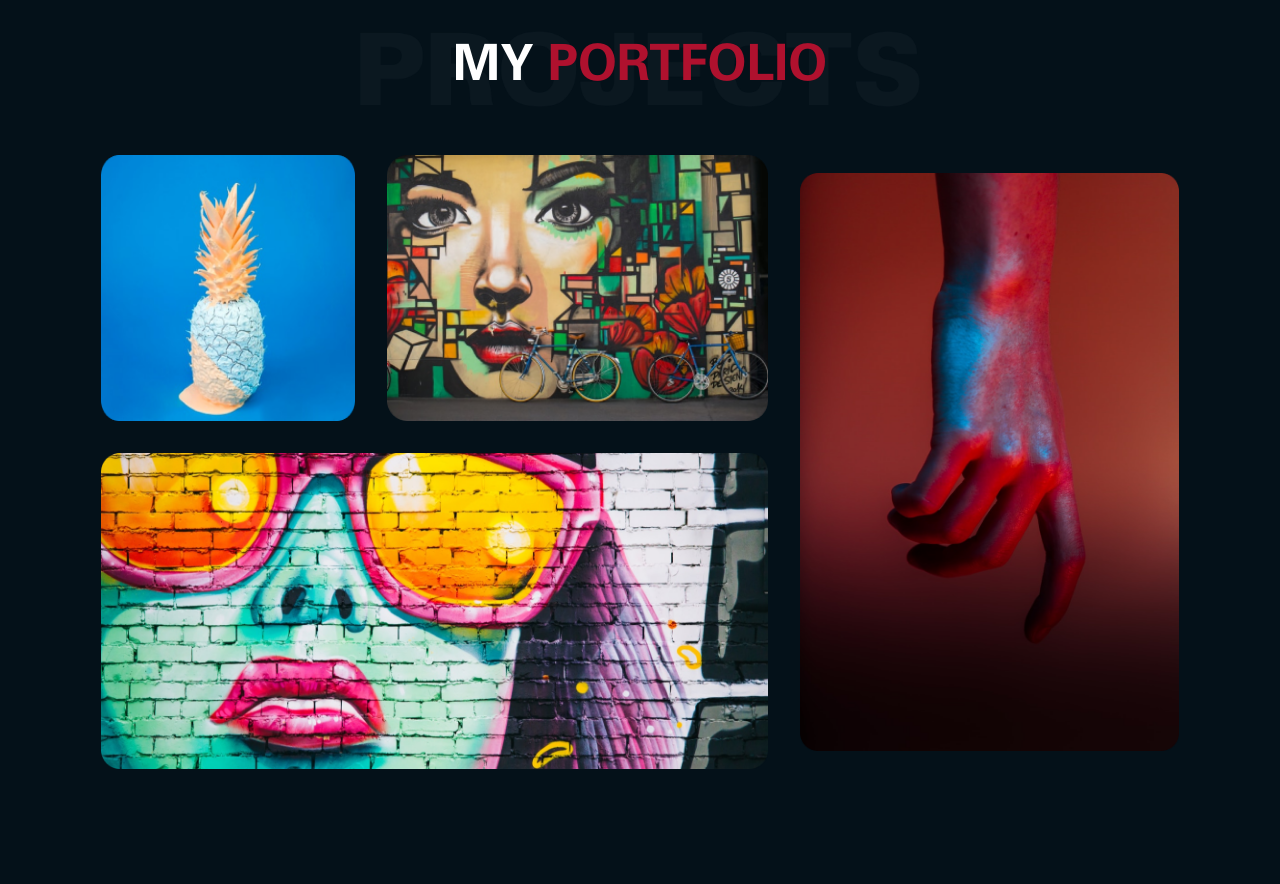
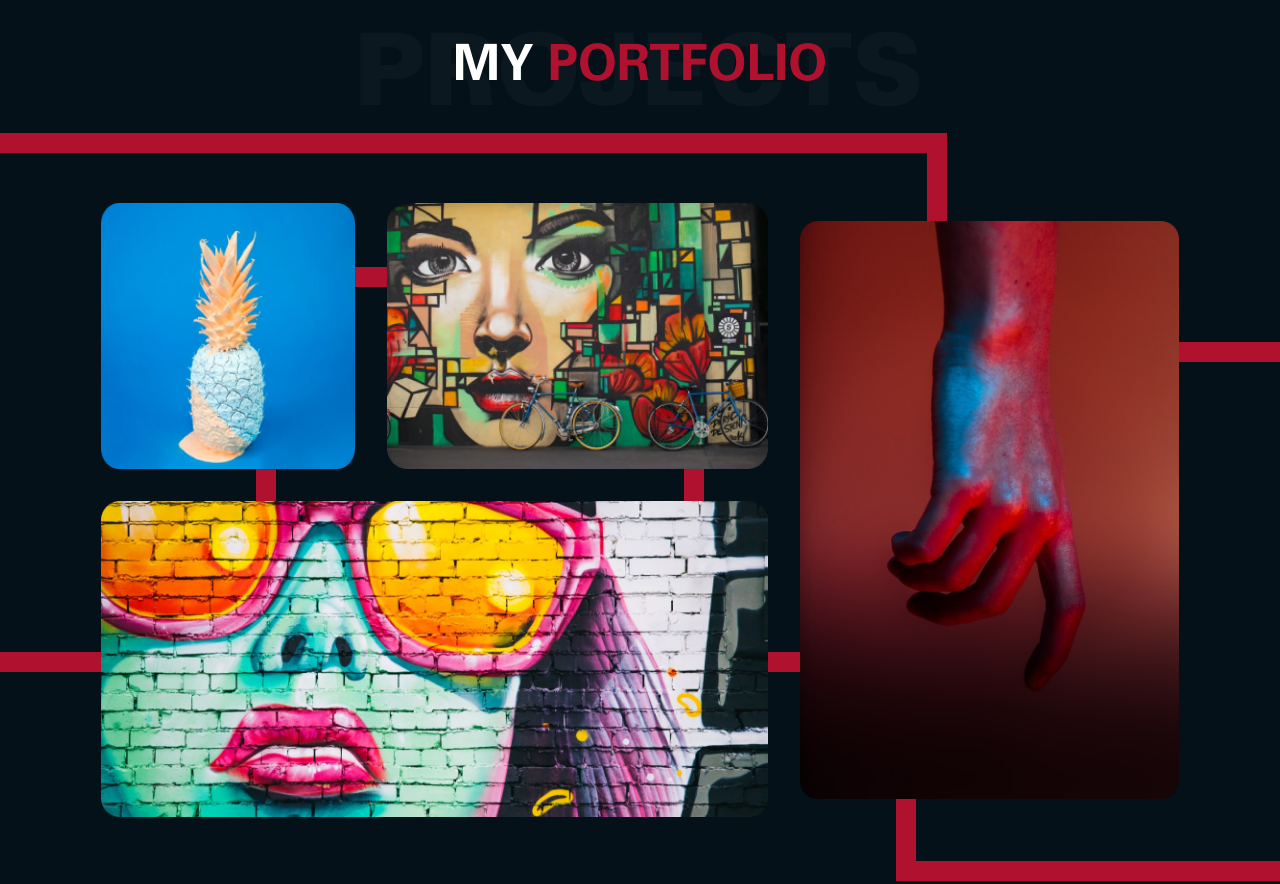
Before and after one commit to shaydeecoder/Jonathan-Doe, a plain HTML site: page index.html in a window 1280 px wide. Shown: the part 2720-3604 px from the top of the page. Drawn offline with nearby package versions, Linux system fonts and the light colour scheme.

Commit message:
added background lines

```diff
--- a/css/style.css
+++ b/css/style.css
@@ -306,6 +306,7 @@ ul {
 /* Section - Portfolio */
 #portfolio .section-title {
   background: url('../img/PROJECTS.png') no-repeat center center/contain;
+  margin-bottom: 5rem;
 }
 
 #portfolio .img-wrap {
@@ -342,6 +343,40 @@ ul {
 #portfolio .inner-wrap .inner-item.b img {
   width: 100%;
   height: 100%;
+}
+
+/* Portfolio Background Lines */
+#portfolio {
+  position: relative;
+}
+
+#portfolio .bg-line {
+  position: absolute;
+  border: 20px solid var(--red);
+  z-index: -1;
+}
+
+#portfolio .bg-line.line1 {
+  width: 74%;
+  height: 60%;
+  border-left: none;
+  top: 150px;
+}
+
+#portfolio .bg-line.line2 {
+  width: 30%;
+  height: 60%;
+  border-right: none;
+  right: 0;
+  bottom: 0;
+}
+
+#portfolio .bg-line.line3 {
+  width: 35%;
+  height: 55%;
+  border-bottom: none;
+  left: 20%;
+  bottom: 120px;
 }
 
 /* Section - Contact */
--- a/index.html
+++ b/index.html
@@ -268,6 +268,9 @@
           </div>
         </div>
       </div>
+      <div class="bg-line line1"></div>
+      <div class="bg-line line2"></div>
+      <div class="bg-line line3"></div>
     </section>
 
     <!-- Section - Contact -->
```
